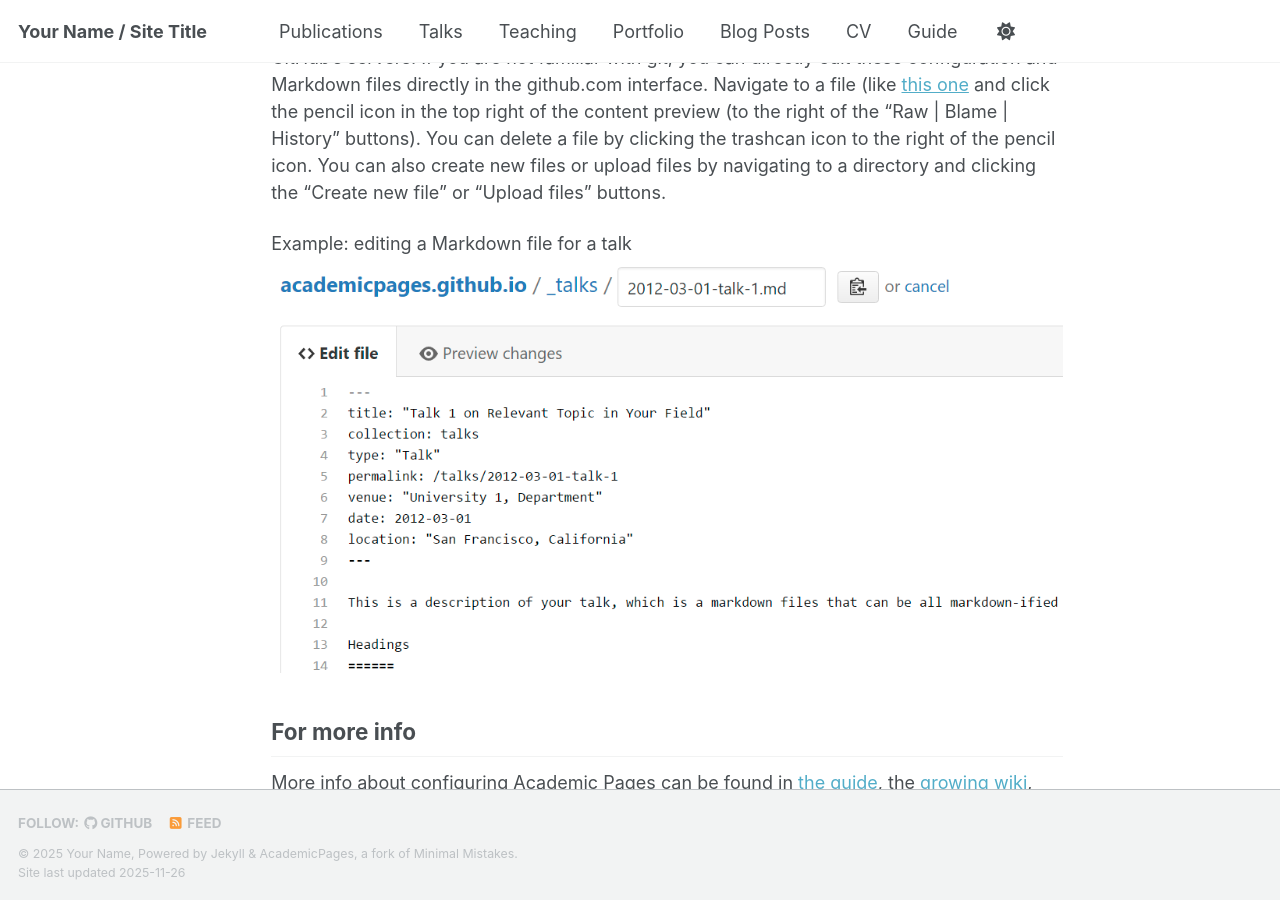
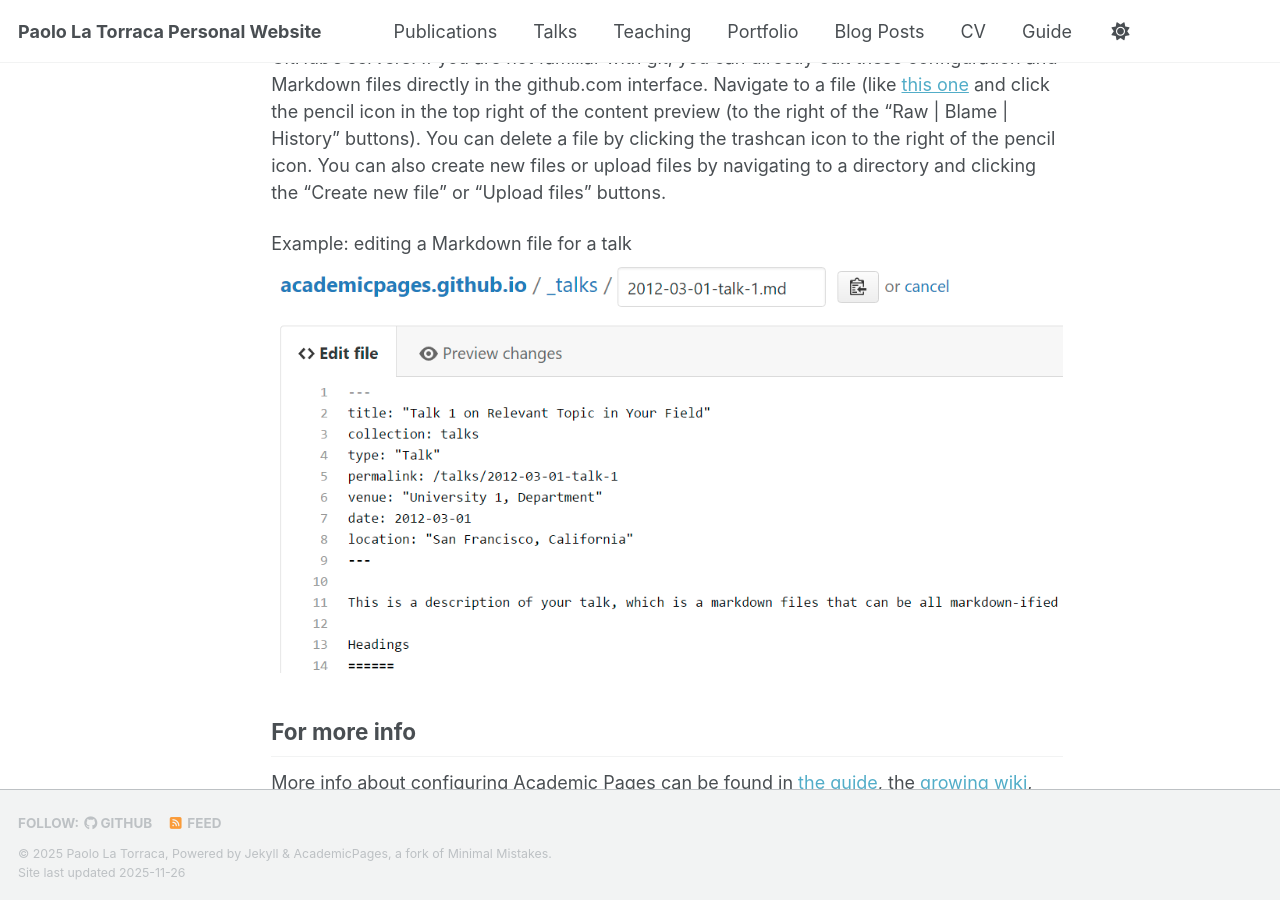
Before and after one commit to LaTorracaP/latorracap.github.io, a Jekyll site: the page built from _pages/about.md, in a window 1280 px wide and 900 px high, scrolled down 2700 px. Built offline with Jekyll 4.4.1, drawn with Linux system fonts in a browser that asks for light colours; some web fonts are replaced; a script that is not in the unit is left out.

Commit message:
Update _config.yml

```diff
--- a/_config.yml
+++ b/_config.yml
@@ -9,11 +9,11 @@
 # Basic Site Settings
 locale                   : "en-US"
 site_theme               : "default" # Currently available options are "default", "air"
-title                    : "Your Name / Site Title"
+title                    : "Paolo La Torraca Personal Website"
 title_separator          : "-"
-name                     : &name "Your Name"
+name                     : &name "Paolo La Torraca"
 description              : &description "Your Name's academic portfolio"   # Update this with a general description of your site, this is the default if not overridden by a page
-url                      : https://academicpages.github.io # The base hostname & protocol for your site e.g. "https://[your GitHub username].github.io",
+url                      : https://latorracap.github.io # The base hostname & protocol for your site e.g. "https://[your GitHub username].github.io",
                                                            # or if you already have some other page hosted on Github then use "https://[your GitHub username].github.io/[Your Repo Name]"
 baseurl                  : "" # the subpath of your site, e.g. "/blog"
 repository               : "academicpages/academicpages.github.io"
```
